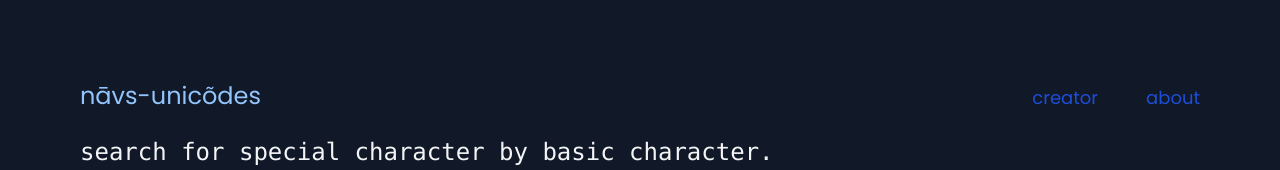
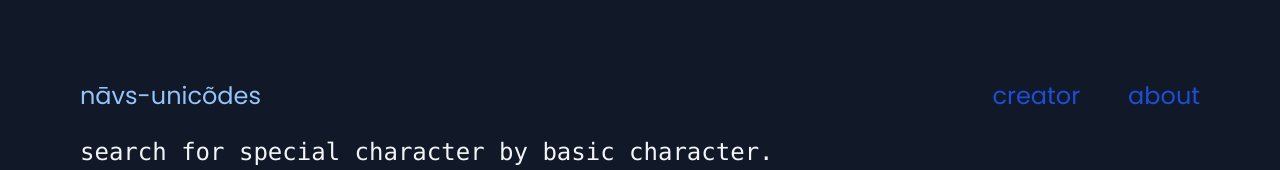
Before and after one commit to navs-github/navs-unicodes, a React (Create React App) app: page / in a window 1280 px wide. Shown: the top 170 px of the page. Built offline with nearby package versions, Linux system fonts and the light colour scheme.

Commit message:
responsive text size fix

```diff
--- a/src/components/Home.js
+++ b/src/components/Home.js
@@ -28,7 +28,7 @@ function Home() {
                     <a href="/about" className="">
                         <span className="font-poppins text-blue-300">nāvs-unicõdes</span>
                     </a>
-                    <div className="flex flex-row space-x-6 sm:space-x-12 text-base sm:text-lg">
+                    <div className="flex flex-row space-x-6 sm:space-x-12 text-base sm:text-lg md:text-2xl">
                         <a href="https://navs-portfolio.vercel.app">
                             <span className="font-poppins text-blue-700 hover:text-blue-600">creator</span>
                         </a>
```
Also changed, not shown: 1 other file (tests, documents, lock files or other folders).
